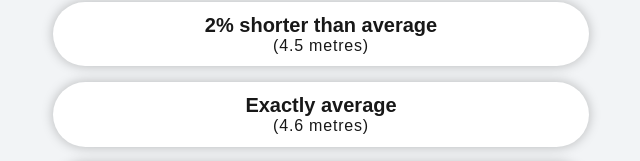
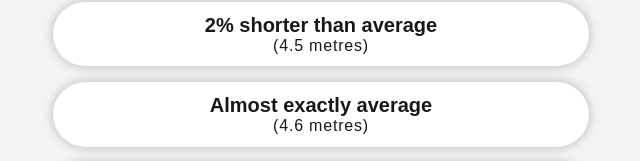
Before and after one commit to Geordie-Marsh/GenericMotors, a Next.js app: page /trivia in a window 1280 px wide. Shown: the part 509-670 px from the top of the page, without its empty margins (319-959 px from the left). Built offline with nearby package versions, Linux system fonts and the light colour scheme; a web font is replaced by a local one.

Commit message:
Updating the questions' values

```diff
--- a/src/app/trivia/page.tsx
+++ b/src/app/trivia/page.tsx
@@ -24,20 +24,22 @@ const questions = [
 	{
 		questionName: "Length",
 		question: "What’s the total length of the car, from the very front to the very back?",
-		answers: ["2% shorter than average", "Exactly average", "2% longer than average"],
+		answers: ["2% shorter than average", "Almost exactly average", "2% longer than average"],
 		answerSubtext: ["4.5 metres", "4.6 metres", "4.7 metres"],
 		correct: 1,
 	},
 	{
 		questionName: "Wheelbase",
 		question: "What’s the distance between the centres of the wheels?",
-		answers: ["2.6 metres", "2.7 metres", "2.8 metres"],
-		correct: 1,
+		answers: ["2% shorter than average", "Almost exactly average", "2% longer than average"],
+		answerSubtext: ["2.7 metres", "2.8 metres", "2.9 metres"],
+		correct: 0,
 	},
 	{
 		questionName: "Wheel size",
 		question: "What’s the radius of the wheels (for the base model)?",
-		answers: ["17 inches", "18 inches", "19 inches"],
+		answers: ["Used by 57% of models", "Used by 27% of models", "Used by 16% of models"],
+		answerSubtext: ["17 inches", "18 inches", "19 inches"],
 		correct: 0,
 	},
 ];
```
